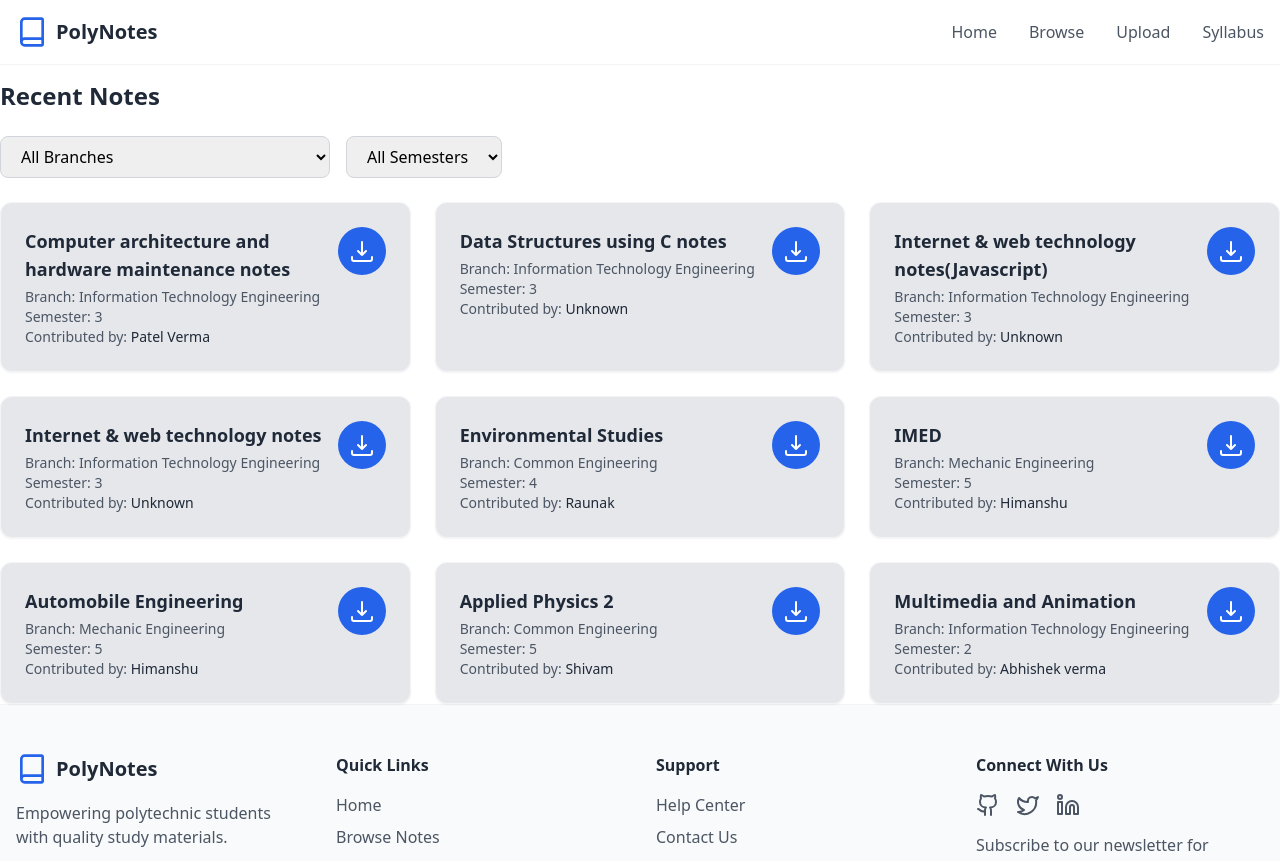
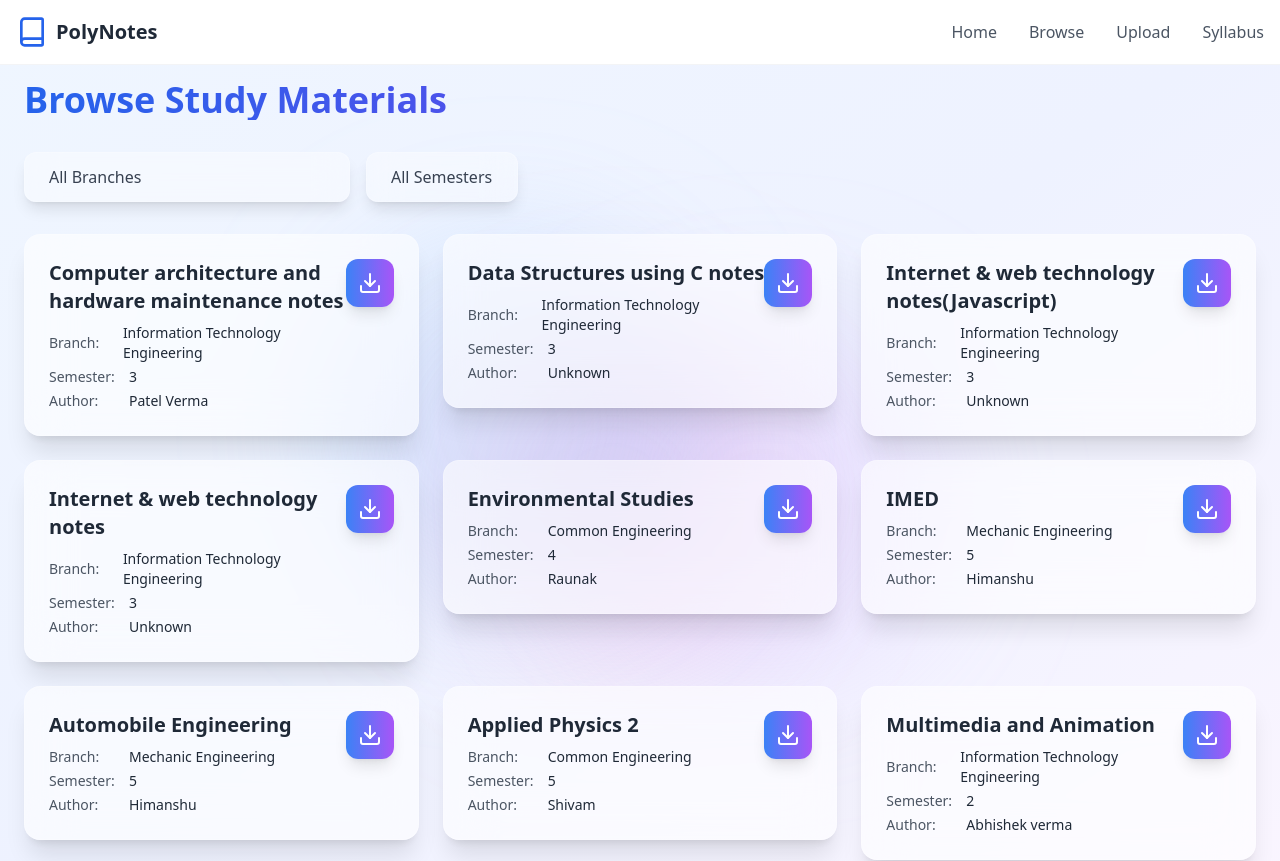
Before and after one commit to akhileshverma92/polytechnic_notes, a React (Vite) app in the folder polytechnic_notes/: page /download in a window 1280 px wide. Shown: the top 861 px of the page. Built offline with nearby package versions, Linux system fonts and the light colour scheme.

Commit message:
Update DownloadPage.jsx

```diff
--- a/polytechnic_notes/src/Pages/DownloadPage.jsx
+++ b/polytechnic_notes/src/Pages/DownloadPage.jsx
@@ -1,5 +1,6 @@
 import React, { useState } from 'react';
 import sampleData from '../Data/notes.json';
+import { Download } from 'lucide-react';
 
 function DownloadPage() {
   const [selectedBranch, setSelectedBranch] = useState("all");
@@ -8,7 +9,6 @@ function DownloadPage() {
   const branches = ["all", "Information Technology", "Electronics", "Mechanical", "Computer", "Civil"];
   const semesters = ["all", "1", "2", "3", "4", "5", "6"];
 
-  // Filtered Notes Data
   const filteredNotes = sampleData.filter((note) => {
     const branchMatch =
       selectedBranch === "all" ||
@@ -21,14 +21,28 @@ function DownloadPage() {
   });
 
   return (
-    <div className="main mt-20 min-h-auto">
-      <h2 className="text-2xl font-bold text-gray-800 mb-6">Recent Notes</h2>
-      <div className="flex flex-wrap gap-4 mb-6">
+    <div className="min-h-screen bg-gradient-to-br from-blue-50 via-indigo-50 to-purple-50 relative pt-20 px-6 pb-12">
+      {/* Animated background elements */}
+      <div className="absolute top-0 left-0 w-full h-full overflow-hidden pointer-events-none">
+        <div className="absolute top-1/4 left-1/4 w-96 h-96 bg-blue-300 rounded-full mix-blend-multiply filter blur-3xl opacity-20 animate-blob" />
+        <div className="absolute top-1/3 right-1/4 w-96 h-96 bg-purple-300 rounded-full mix-blend-multiply filter blur-3xl opacity-20 animate-blob animation-delay-2000" />
+        <div className="absolute bottom-1/4 left-1/3 w-96 h-96 bg-pink-300 rounded-full mix-blend-multiply filter blur-3xl opacity-20 animate-blob animation-delay-4000" />
+      </div>
+
+      <div className="max-w-7xl mx-auto relative">
+        <h2 className="text-4xl font-bold text-transparent bg-clip-text bg-gradient-to-r from-blue-600 to-purple-600 mb-8 animate-fade-in">
+          Browse Study Materials
+        </h2>
+
+        <div className="flex flex-wrap gap-4 mb-8">
           {/* Branch Filter */}
+          <div className="relative">
             <select
               value={selectedBranch}
               onChange={(e) => setSelectedBranch(e.target.value)}
-          className="px-4 py-2 rounded-lg border border-gray-300 focus:ring-2 focus:ring-blue-500"
+              className="appearance-none px-6 py-3 rounded-xl bg-white/40 backdrop-blur-lg border border-white/20 shadow-lg
+                         text-gray-700 focus:outline-none focus:ring-2 focus:ring-blue-400 focus:border-transparent
+                         hover:bg-white/50 transition-all duration-300"
             >
               {branches.map((branch) => (
                 <option key={branch} value={branch}>
@@ -36,12 +50,16 @@ function DownloadPage() {
                 </option>
               ))}
             </select>
+          </div>
 
           {/* Semester Filter */}
+          <div className="relative">
             <select
               value={selectedSemester}
               onChange={(e) => setSelectedSemester(e.target.value)}
-          className="px-4 py-2 rounded-lg border border-gray-300 focus:ring-2 focus:ring-blue-500"
+              className="appearance-none px-6 py-3 rounded-xl bg-white/40 backdrop-blur-lg border border-white/20 shadow-lg
+                         text-gray-700 focus:outline-none focus:ring-2 focus:ring-blue-400 focus:border-transparent
+                         hover:bg-white/50 transition-all duration-300"
             >
               {semesters.map((semester) => (
                 <option key={semester} value={semester}>
@@ -50,45 +68,55 @@ function DownloadPage() {
               ))}
             </select>
           </div>
+        </div>
 
-      <div className="grid md:grid-cols-3 gap-6">
-        {filteredNotes.map((note) => (
+        <div className="grid md:grid-cols-2 lg:grid-cols-3 gap-6">
+          {filteredNotes.map((note, index) => (
             <div
               key={note.id}
-            className="bg-gray-200  hover:bg-gray-300 p-6 rounded-xl shadow-sm hover:shadow-lg transition-all duration-300 border border-gray-100"
+              className="group relative animate-fade-in"
+              style={{
+                animationDelay: `${index * 100}ms`
+              }}
             >
-            {/* Card Header */}
+              <div className="absolute inset-0 bg-gradient-to-r from-blue-500/20 to-purple-500/20 rounded-2xl blur opacity-0
+                            group-hover:opacity-100 transition-opacity duration-300" />
+              <div className="relative p-6 rounded-2xl bg-white/60 backdrop-blur-xl border border-white/20 shadow-xl
+                            hover:shadow-2xl hover:bg-white/80 transition-all duration-300 hover:-translate-y-1">
                 <div className="flex items-start justify-between">
-              <div>
-                <h3 className="font-bold text-lg text-gray-800">{note.title}</h3>
-                <p className="text-gray-600 text-sm mt-1">Branch: {note.branch} Engineering</p>
-                <p className="text-gray-600 text-sm">Semester: {note.semester}</p>
-                <p className="text-gray-600 text-sm">Contributed by: <span className="font-medium text-gray-800">{note.contributor || "Unknown"}</span></p>
+                  <div className="space-y-2">
+                    <h3 className="font-bold text-xl text-gray-800 group-hover:text-blue-600 transition-colors duration-300">
+                      {note.title}
+                    </h3>
+                    <div className="space-y-1">
+                      <p className="text-gray-600 text-sm flex items-center">
+                        <span className="w-20">Branch:</span>
+                        <span className="font-medium text-gray-800">{note.branch} Engineering</span>
+                      </p>
+                      <p className="text-gray-600 text-sm flex items-center">
+                        <span className="w-20">Semester:</span>
+                        <span className="font-medium text-gray-800">{note.semester}</span>
+                      </p>
+                      <p className="text-gray-600 text-sm flex items-center">
+                        <span className="w-20">Author:</span>
+                        <span className="font-medium text-gray-800">{note.contributor || "Unknown"}</span>
+                      </p>
                     </div>
-              {/* Download Icon */}
+                  </div>
+
                   <button
-                className="p-3 bg-blue-600 text-white rounded-full hover:bg-blue-700 transition-all duration-300 focus:ring-2 focus:ring-blue-400"
                     onClick={() => window.open(note.link, "_blank")}
+                    className="p-3 rounded-xl bg-gradient-to-r from-blue-500 to-purple-500 text-white shadow-lg
+                               hover:shadow-xl hover:scale-105 active:scale-95 transition-all duration-300
+                               focus:outline-none focus:ring-2 focus:ring-blue-400 focus:ring-offset-2"
                   >
-                <svg
-                  xmlns="http://www.w3.org/2000/svg"
-                  fill="none"
-                  viewBox="0 0 24 24"
-                  strokeWidth={2}
-                  stroke="currentColor"
-                  className="h-6 w-6"
-                >
-                  <path
-                    strokeLinecap="round"
-                    strokeLinejoin="round"
-                    d="M12 3v13m0 0l-4-4m4 4l4-4m6 6v2a2 2 0 01-2 2H4a2 2 0 01-2-2v-2"
-                  />
-                </svg>
+                    <Download className="h-6 w-6" />
                   </button>
-
+                </div>
               </div>
             </div>
           ))}
+        </div>
       </div>
     </div>
   );
```
Lines whose indentation alone changed are shown as unchanged.
